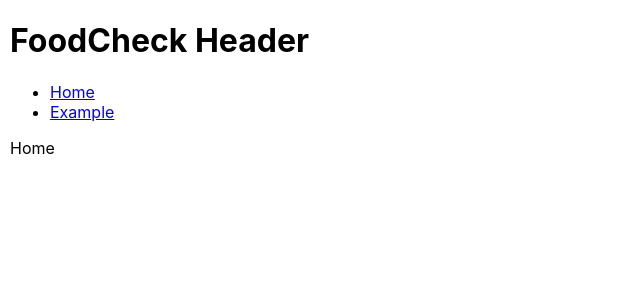
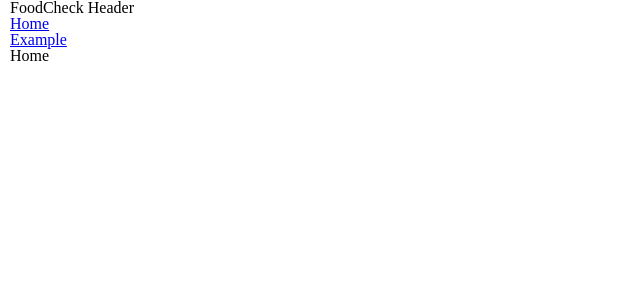
Before and after one commit to software-assignments-spring2021/spring-2020-idle-tower, a React (Create React App) app in the folder front-end/: page / in a window 1280 px wide. Shown: the top 300 px of the page, without its empty margins (0-640 px from the left). Built offline with nearby package versions, Linux system fonts and the light colour scheme.

Commit message:
Add reset.css

```diff
--- a/front-end/src/App.js
+++ b/front-end/src/App.js
@@ -1,4 +1,5 @@
 import React from 'react';
+import './lib/reset.css';
 import './App.css';
 import {
 	BrowserRouter as Router,
--- /dev/null
+++ b/front-end/src/lib/reset.css
@@ -0,0 +1,48 @@
+/* http://meyerweb.com/eric/tools/css/reset/
+   v2.0 | 20110126
+   License: none (public domain)
+*/
+
+html, body, div, span, applet, object, iframe,
+h1, h2, h3, h4, h5, h6, p, blockquote, pre,
+a, abbr, acronym, address, big, cite, code,
+del, dfn, em, img, ins, kbd, q, s, samp,
+small, strike, strong, sub, sup, tt, var,
+b, u, i, center,
+dl, dt, dd, ol, ul, li,
+fieldset, form, label, legend,
+table, caption, tbody, tfoot, thead, tr, th, td,
+article, aside, canvas, details, embed,
+figure, figcaption, footer, header, hgroup,
+menu, nav, output, ruby, section, summary,
+time, mark, audio, video {
+	margin: 0;
+	padding: 0;
+	border: 0;
+	font-size: 100%;
+	font: inherit;
+	vertical-align: baseline;
+}
+/* HTML5 display-role reset for older browsers */
+article, aside, details, figcaption, figure,
+footer, header, hgroup, menu, nav, section {
+	display: block;
+}
+body {
+	line-height: 1;
+}
+ol, ul {
+	list-style: none;
+}
+blockquote, q {
+	quotes: none;
+}
+blockquote:before, blockquote:after,
+q:before, q:after {
+	content: '';
+	content: none;
+}
+table {
+	border-collapse: collapse;
+	border-spacing: 0;
+}
```
